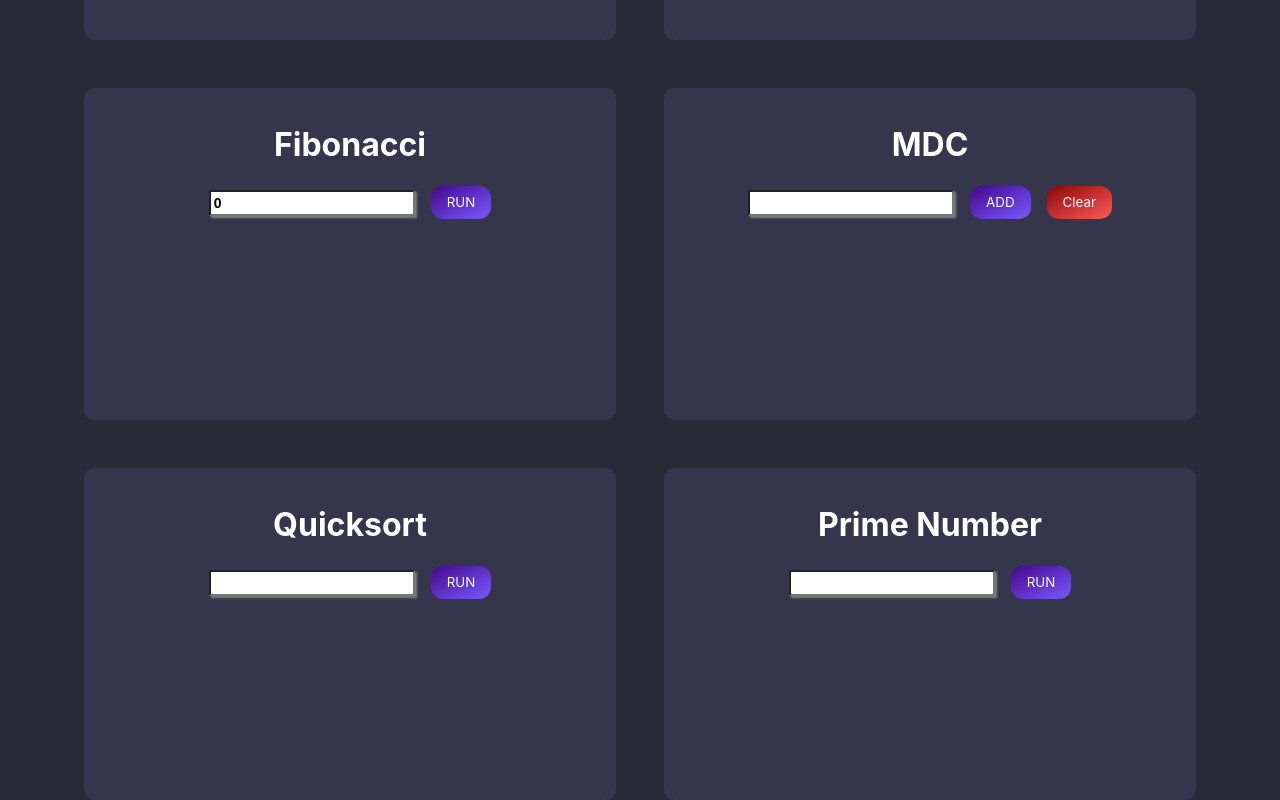
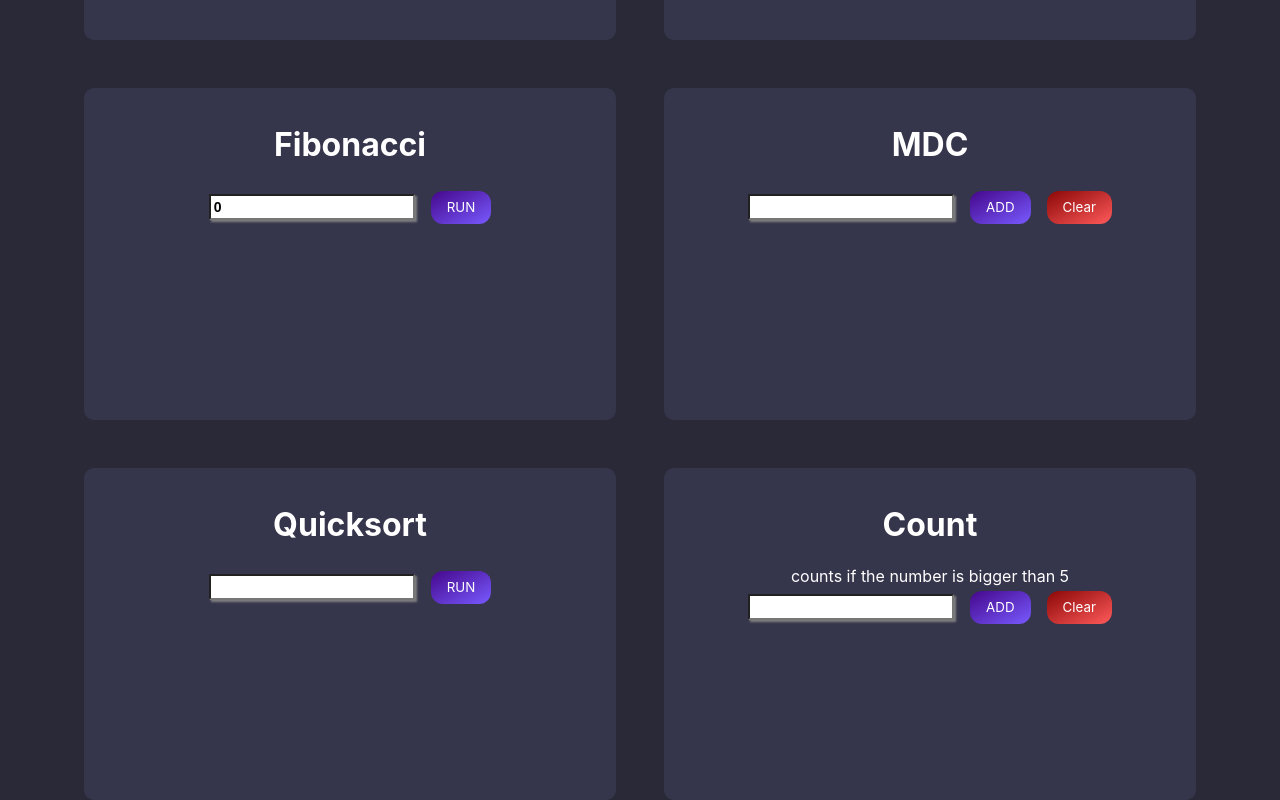
Before and after one commit to pattrickx/fundamental-algorithms, a React (Create React App) app: page / in a window 1280 px wide. Shown: the part 292-1092 px from the top of the page. Built offline with nearby package versions, Linux system fonts and the light colour scheme.

Commit message:
Add count card

```diff
--- /dev/null
+++ b/src/components/CountCard/index.jsx
@@ -0,0 +1,43 @@
+import React, { useState } from 'react';
+
+import './styles.css';
+
+function CountCard() {
+    const [number,setNumber]= useState(null)
+    const [resultMessenger,setResultMessenger]= useState(null)
+    const [inputNumbers,setInputNumbers] = useState(null)
+
+    function Count(){
+        setInputNumbers(inputNumbers?inputNumbers+", "+number:number)
+        if (Number(number)>5){
+            setResultMessenger(resultMessenger+1)
+        }
+
+    }
+
+    function Clear(){
+        setResultMessenger(null)
+        setInputNumbers(null)
+    }
+  return (
+    <div className="container">
+        <h1>Count</h1>
+        <label className='inputNumbers'>counts if the number is bigger than 5</label>
+        <div className='inputContainer'>
+            <input type="number" value={number} onChange={event=>setNumber(event.target.value)} />
+            <button onClick={()=>Count()}>
+                ADD
+            </button>
+            <button className='clear' onClick={()=>Clear()}>
+                Clear
+            </button>
+        </div>
+        <div className='outputContainer'>
+            <label className='inputNumbers'>{inputNumbers}</label>
+            <label className='resultCount'>{resultMessenger}</label>
+        </div>
+    </div>
+    );
+}
+
+export default CountCard;
--- /dev/null
+++ b/src/components/CountCard/styles.css
@@ -0,0 +1,52 @@
+.container{
+    width: 500px;
+    height: 300px;
+    background: #35354c;
+    display: flex;
+    flex-direction: column;
+    align-items:center;
+    justify-content: flex-start;
+    padding: 1rem;
+    border-radius: 10px;
+    border: none ;
+    /* Flex-wrap:wrap; */
+    word-break:break-all;
+}
+.inputContainer{
+    padding: 0.3rem;
+    display: flex;
+    align-items:center;
+    gap: 1rem;
+}
+.inputContainer input{
+
+}
+.inputContainer button{
+    cursor: pointer;
+}
+.outputContainer{
+    padding: 1rem;
+    display: flex;
+    flex-direction: column;
+    align-items:center;
+    justify-content: flex-start;
+
+}
+.inputNumbers{
+    max-height: 4rem;
+    overflow-y: scroll;
+}
+.inputNumbers::-webkit-scrollbar{
+    display: none;
+}
+.resultCount{
+    margin-top: 4.5rem;
+    font-size: 2rem;
+    font-weight: 500;
+}
+.clear{
+    background: linear-gradient(to bottom right, #8b0707, #ff5a5a);
+}
+.clear:not([disabled]):hover {
+    box-shadow: 0 0 .25rem rgba(0, 0, 0, 0.5), -.125rem -.125rem 1rem rgba(239, 71, 71, 0.5), .125rem .125rem 1rem rgba(255, 90, 90, 0.5);
+    }
--- a/src/pages/App.js
+++ b/src/pages/App.js
@@ -1,3 +1,4 @@
+import CountCard from '../components/CountCard';
 import FibonacciCard from '../components/FibonacciCard';
 import MdcCard from '../components/MdcCard';
 import PrimeCard from '../components/PrimeCard';
@@ -14,7 +15,7 @@ function App() {
       <FibonacciCard/>
       <MdcCard/>
       <QuicksortCard/>
-      <PrimeCard/>
+      <CountCard/>
     </div>
   );
 }
```
